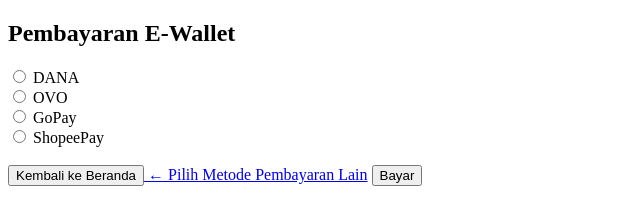
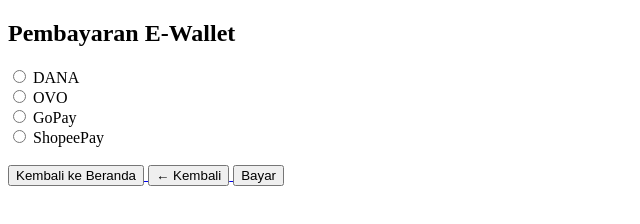
Before and after one commit to aul10854/ecommerc-sederhana-Aulia-Salsabila1, a plain HTML site: page ewallet.html in a window 1280 px wide. Shown: the whole page, without its empty margins (0-640 px from the left). Drawn offline with Linux system fonts and the light colour scheme.

Commit message:
Update ewallet.html

```diff
--- a/ewallet.html
+++ b/ewallet.html
@@ -14,7 +14,7 @@
 <label><input type="radio" name="ewallet"> ShopeePay</label><br><br>
   <a href="index.html">
     <button>Kembali ke Beranda</button>
-    <a href="pembayaran.html" class="btn-kembali">← Pilih Metode Pembayaran Lain</a>
+    <button onclick="history.back()">← Kembali</button>
 </a>
 
 <button>Bayar</button>
```
